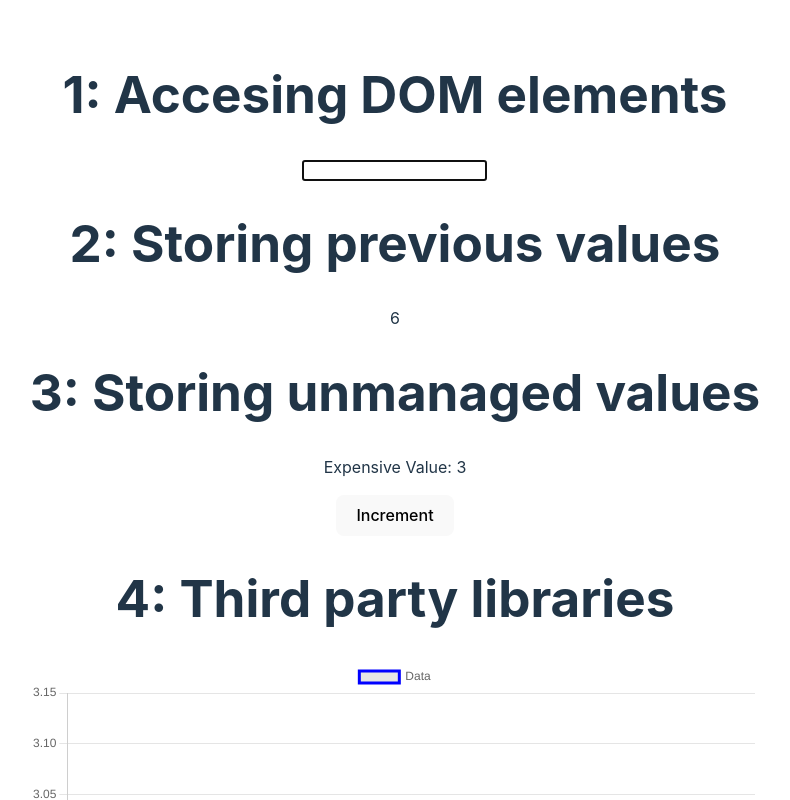
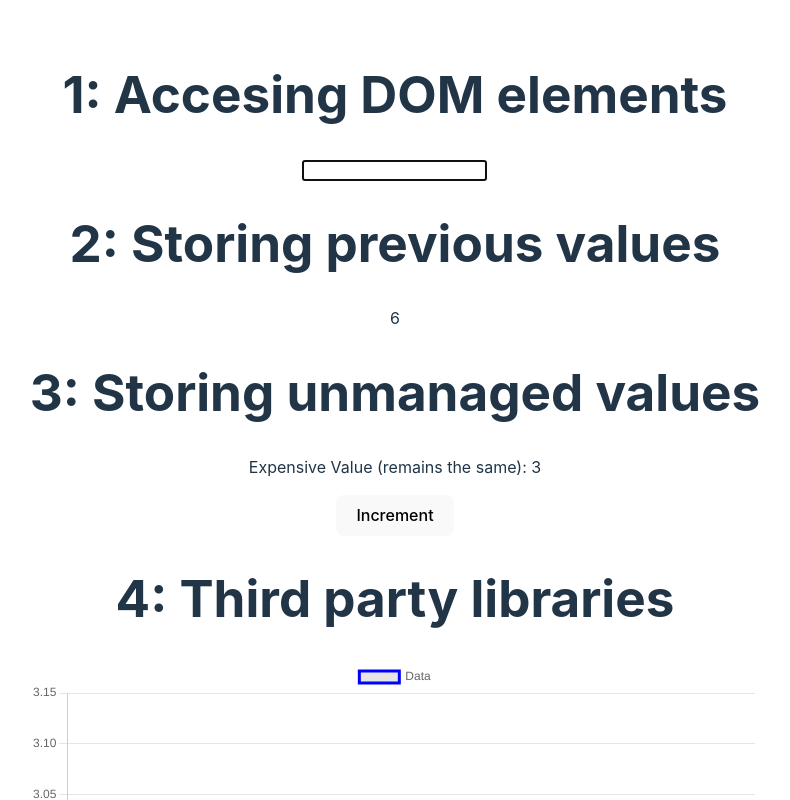
Before and after one commit to paul-ventura-git/01-react-course-07-useref-hook, a React (Vite) app: page / in a window 1280 px wide. Shown: the top 800 px of the page, without its empty margins (245-1035 px from the left). Built offline with nearby package versions, Linux system fonts and the light colour scheme.

Commit message:
Examples well explained

```diff
--- a/src/Example4-storing-unmanaged-values.tsx
+++ b/src/Example4-storing-unmanaged-values.tsx
@@ -2,6 +2,7 @@ import React, { useRef, useState } from 'react';
 
 /**
  * Expensive component
+ * In this example, expensiveValueRef stores the result of an expensive calculation, ensuring that the calculation only occurs once.
  * @returns
  */
 export function StoringUnmanagedValues() {
@@ -9,6 +10,9 @@ export function StoringUnmanagedValues() {
   const [count, setCount] = useState<number>(0);
 
   const calculateExpensiveValue = () => {
+    /**
+     * if ExpensiveValue is zero, let's do the first and unique calculation
+     */
     if (expensiveValueRef.current === 0) {
       // Perform expensive calculation
       expensiveValueRef.current = /* ... */2+1;
@@ -18,8 +22,13 @@ export function StoringUnmanagedValues() {
 
   return (
     <div>
-      <p>Expensive Value: {calculateExpensiveValue()}</p>
-      <button onClick={() => setCount(count + 1)}>Increment</button>
+      <p>Expensive Value (remains the same): {calculateExpensiveValue()}</p>
+      <button
+        onClick={() => {setCount(count + 1);
+          console.log("State of the component changed...")}
+      }>
+          Increment
+      </button>
     </div>
   );
 }
```
